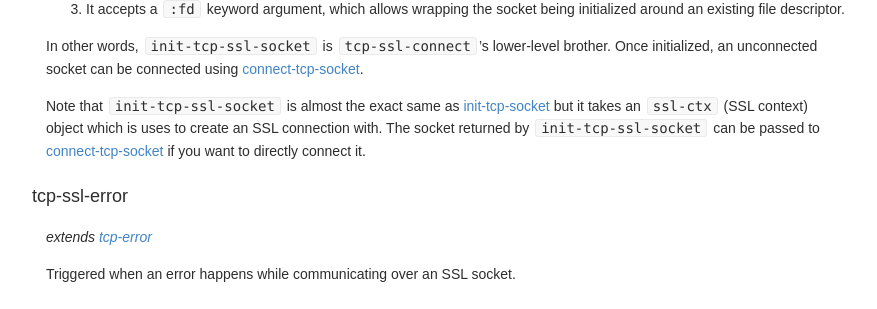
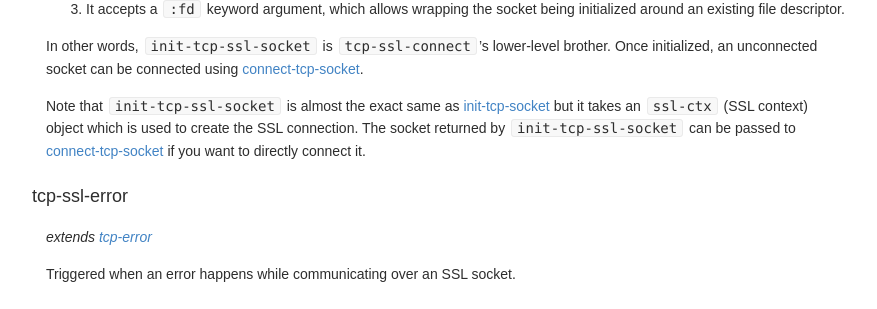
Before and after one commit to orthecreedence/cl-async, a Jekyll site: the page built from tcp-ssl.md, in a window 1280 px wide and 900 px high, scrolled down 1587 px. Shown: the part 479-788 px from the top of the window, without its empty margins (194-1071 px from the left). Built offline with Jekyll 4.4.1, drawn with Linux system fonts in a browser that asks for light colours; Markdown is read by kramdown in place of the engine named in the settings.

Commit message:
more tcp-ssl typo fixes

```diff
--- a/tcp-ssl.md
+++ b/tcp-ssl.md
@@ -136,8 +136,8 @@ Once initialized, an unconnected socket can be connected using
 [connect-tcp-socket](/cl-async/tcp#connect-tcp-socket).
 
 Note that `init-tcp-ssl-socket` is almost the exact same as [init-tcp-socket](/cl-async/tcp#init-tcp-socket)
-but it takes an `ssl-ctx` (SSL context) object which is uses to create an SSL
-connection with. The socket returned by `init-tcp-ssl-socket` can be passed to
+but it takes an `ssl-ctx` (SSL context) object which is used to create the SSL
+connection. The socket returned by `init-tcp-ssl-socket` can be passed to
 [connect-tcp-socket](/cl-async/tcp#connect-tcp-socket) if you want to directly
 connect it.
 
```
